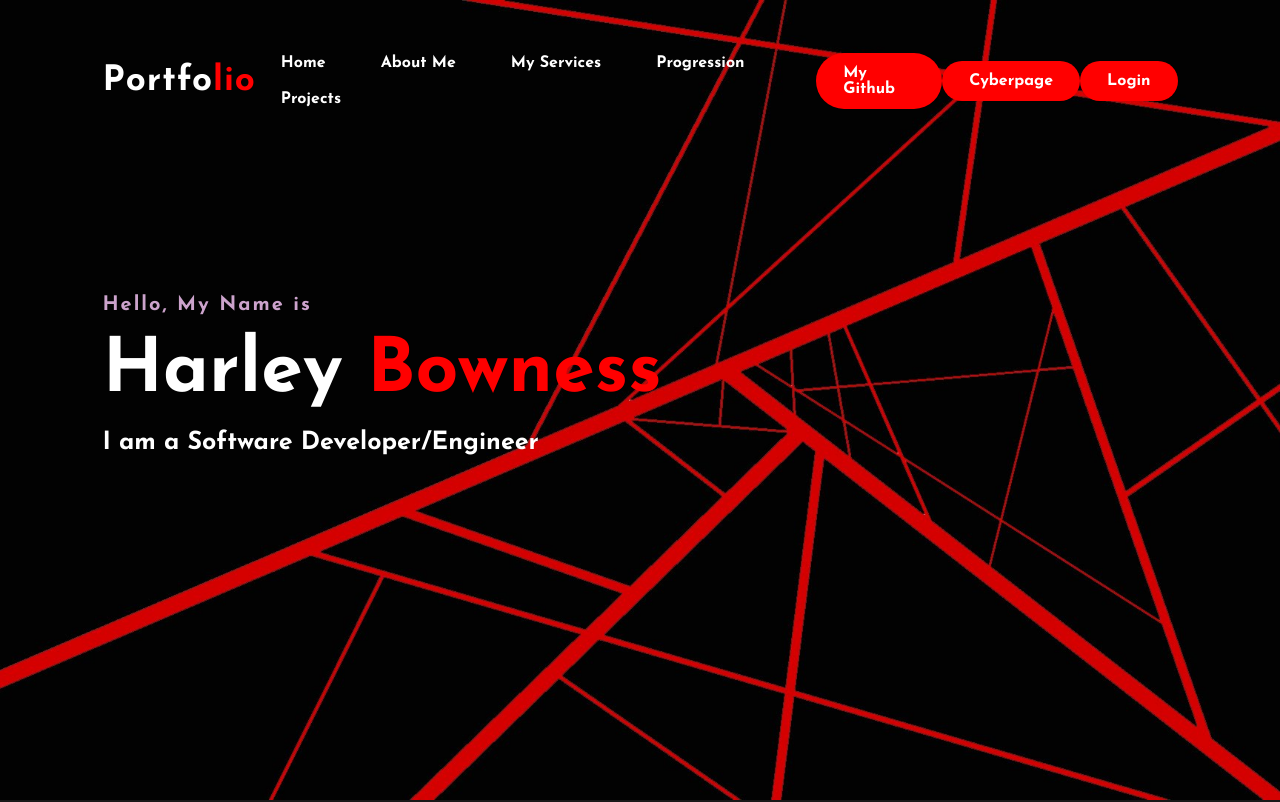
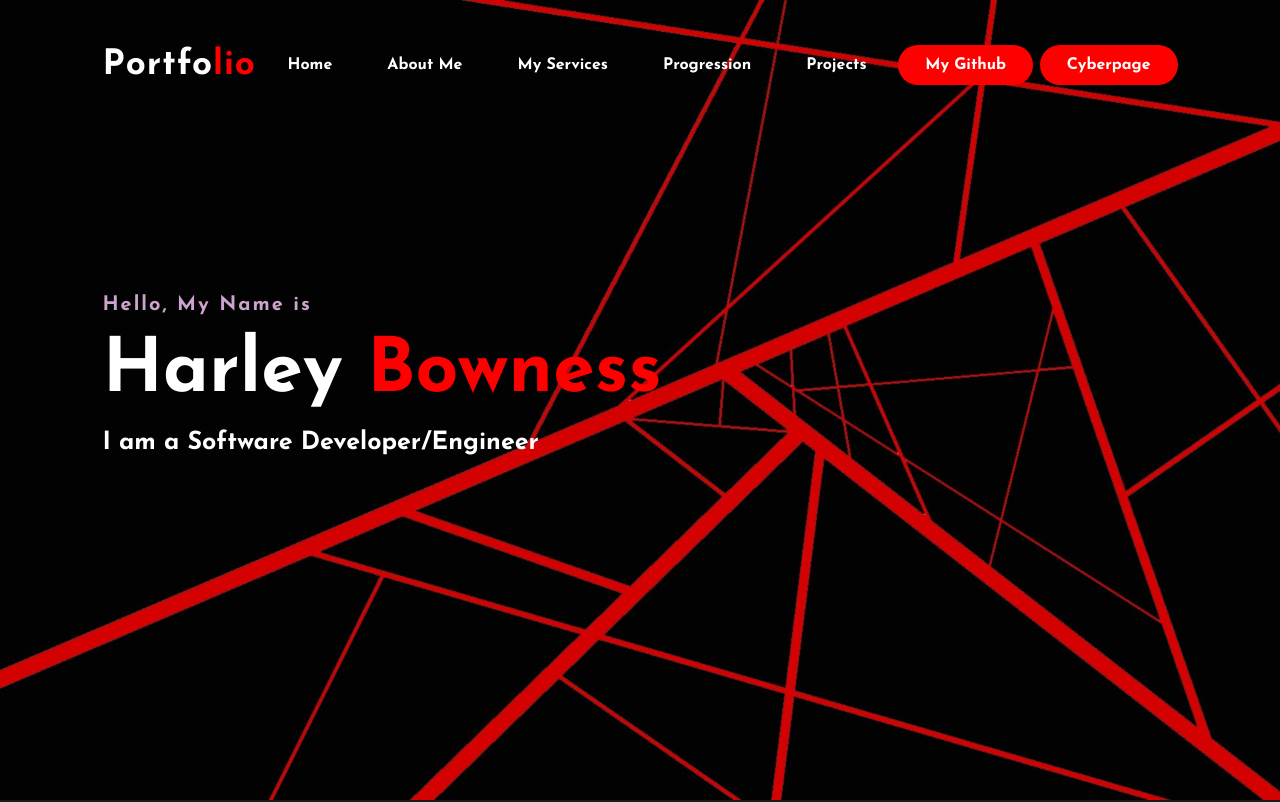
Before and after one commit to HarleyB123-LCWC/harleyb123-lcwc.github.io, a plain HTML site: page index.html in a window 1280 px wide. Shown: the top 802 px of the page. Drawn offline with nearby package versions, Linux system fonts and the light colour scheme.

Commit message:
Update index.html
Remove Login

```diff
--- a/index.html
+++ b/index.html
@@ -30,7 +30,6 @@
 
             <a onclick="Cyberpage()" class="btn">Cyberpage</a>
 
-            <a OnClick="Login()" id="login" class="loginbtn">Login</a>
         </nav>
 
         <div class="content">
```
